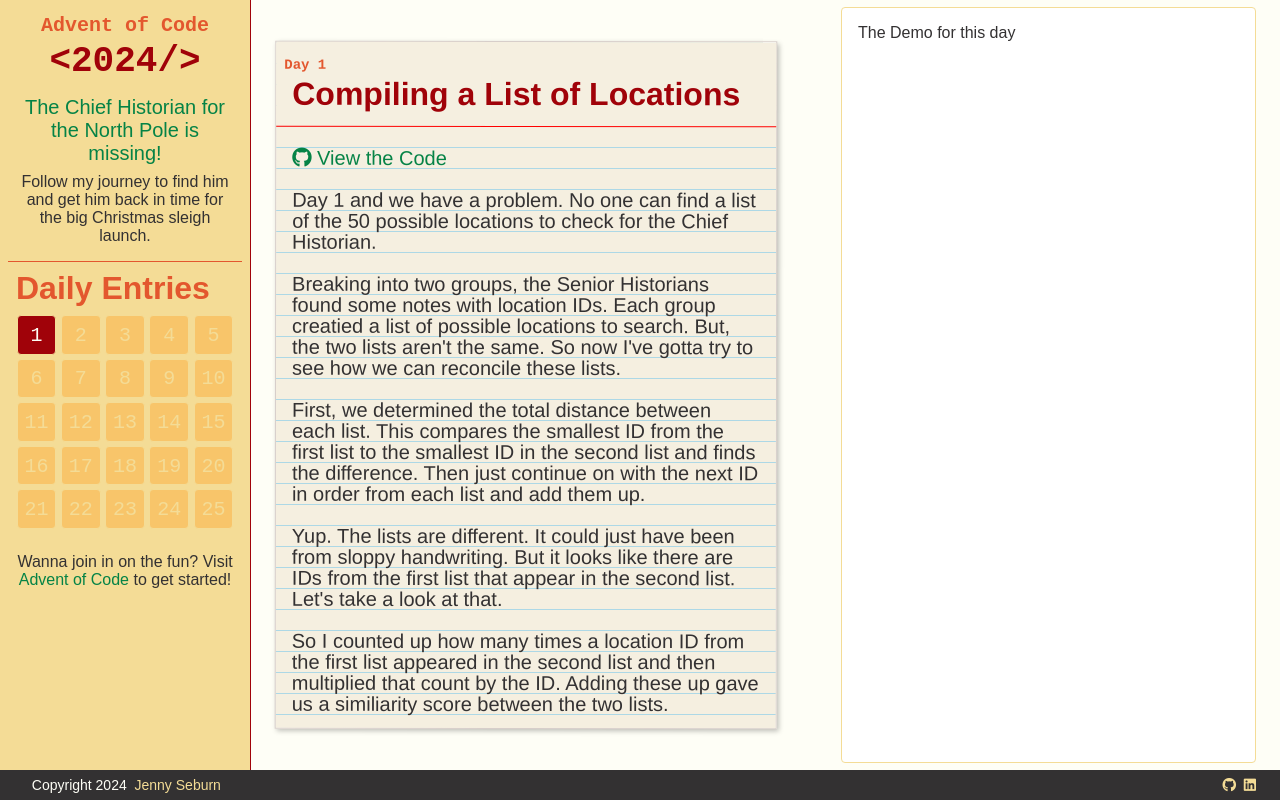
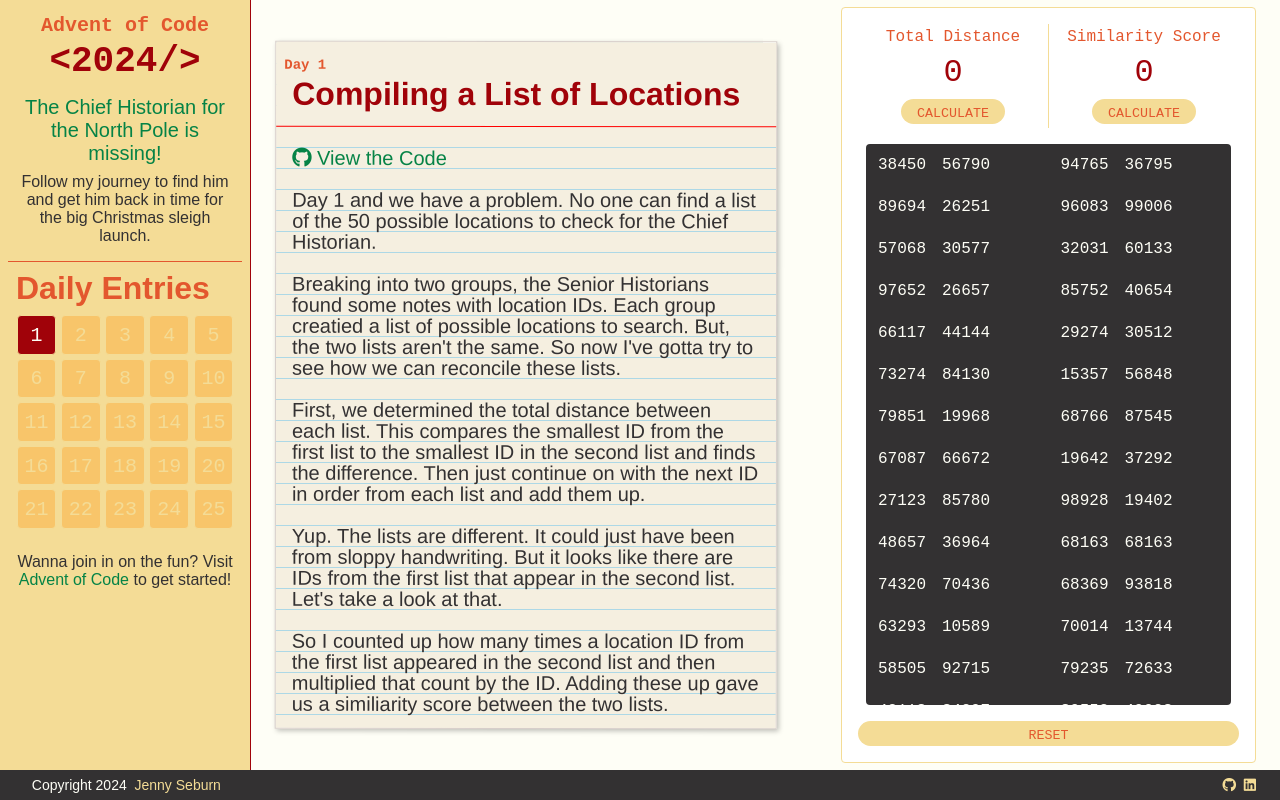
Before and after one commit to truburn/aoc2024, a React (Vite) app: page /entry/1 in a window 1280 px wide. Built offline with nearby package versions, Linux system fonts and the light colour scheme; some icons are missing; a web font is replaced by a local one.

Commit message:
finish out day 1

```diff
--- a/src/entries/day1/Demo.tsx
+++ b/src/entries/day1/Demo.tsx
@@ -1,14 +1,72 @@
-import { useEffect } from "react";
-import { getSimilarityScore, getTotalDistance, useInputData } from "./solution";
+import { cx } from "@emotion/css";
+import {
+  getSimilarityScore,
+  getTotalDistance,
+  useInputData
+} from "@entries/day1/solution";
+import { useEntryClasses } from "@entries/entryClasses";
+import { useState } from "react";
 
 export default function Demo() {
+  const classes = useEntryClasses();
   const inputData = useInputData();
+  const [lines, setLines] = useState<Array<number[]>>(inputData.display);
+  const [totalDistance, setTotalDistance] = useState<number>(0);
+  const [similarityScore, setSimilarityScore] = useState<number>(0);
 
-  useEffect(() => {
-    const totalDistance = getTotalDistance(inputData);
-    const similarityScore = getSimilarityScore(inputData);
-    console.log({ inputData, totalDistance, similarityScore });
-  }, [inputData]);
+  const handleGetTotalDistance = () => {
+    const distance = getTotalDistance(inputData);
+    setTotalDistance(distance.total);
+    setLines(distance.display);
+  };
 
-  return <div>The Demo for this day</div>;
+  const handleGetSimilarityScore = () => {
+    const score = getSimilarityScore(inputData);
+    setSimilarityScore(score.total);
+    setLines(score.display);
+  };
+
+  const handleReset = () => {
+    setTotalDistance(0);
+    setSimilarityScore(0);
+    setLines(inputData.display);
+  };
+
+  return (
+    <>
+      <div className={classes.actions}>
+        <div>
+          <p className={classes.actionTitle}>Total Distance</p>
+          <p className={classes.actionResult}>{totalDistance}</p>
+          <button className={classes.button} onClick={handleGetTotalDistance}>
+            Calculate
+          </button>
+        </div>
+        <div>
+          <p className={classes.actionTitle}>Similarity Score</p>
+          <p className={classes.actionResult}>{similarityScore}</p>
+          <button className={classes.button} onClick={handleGetSimilarityScore}>
+            Calculate
+          </button>
+        </div>
+      </div>
+      <div className={classes.output}>
+        <ul className={classes.outputList}>
+          {lines.map((line, idx) => (
+            <li key={idx} className={classes.outputListItem}>
+              {line.map((val, vIdx) => (
+                <span key={vIdx}>{val}</span>
+              ))}
+            </li>
+          ))}
+        </ul>
+      </div>
+      <button
+        className={cx(classes.button, classes.reset)}
+        onClick={handleReset}
+      >
+        Reset
+      </button>
+    </>
+  );
 }
--- a/src/entries/day1/solution.ts
+++ b/src/entries/day1/solution.ts
@@ -1,8 +1,9 @@
-import inputData from "./input";
+import inputData from "@entries/day1/input";
 
 export interface InputData {
   list1: number[];
   list2: number[];
+  display: Array<number[]>;
 }
 
 /****************************************************
@@ -17,17 +18,19 @@ export interface InputData {
  * converted into numbers and then placed into new arrays for each list. The
  * individual lists are then returned for further processing.
  */
-export function useInputData(): InputData {
+export function useInputData(rawData: string = inputData): InputData {
   const list1: number[] = [];
   const list2: number[] = [];
+  const display: Array<number[]> = [];
 
-  inputData.split("\n").forEach((line) => {
+  rawData.split("\n").forEach((line) => {
     const [val1, val2] = line.split(/\s+/).map((val) => parseInt(val));
     list1.push(val1);
     list2.push(val2);
+    display.push([val1, val2]);
   });
 
-  return { list1, list2 };
+  return { list1, list2, display };
 }
 
 /*******************************************************************************
@@ -45,16 +48,23 @@ export function useInputData(): InputData {
 export function getTotalDistance({ list1, list2 }: InputData) {
   const sortedList1 = list1.sort();
   const sortedList2 = list2.sort();
+  const display: Array<number[]> = [];
 
   const distances = sortedList1.map((val1, idx) => {
     const val2 = sortedList2[idx];
-    if (val1 > val2) return val1 - val2;
-    return val2 - val1;
+    let distance = 0;
+    if (val1 > val2) {
+      distance = val1 - val2;
+    } else {
+      distance = val2 - val1;
+    }
+    display.push([val1, val2, distance]);
+    return distance;
   });
 
   const total = distances.reduce((prev, curr) => prev + curr);
 
-  return { sortedList1, sortedList2, distances, total };
+  return { total, display };
 }
 
 /*******************************************************************************
@@ -69,13 +79,23 @@ export function getTotalDistance({ list1, list2 }: InputData) {
  ******************************************************************************/
 export function getSimilarityScore({ list1, list2 }: InputData) {
   const similarities: number[] = [];
+  const display: Array<number[]> = [];
 
   list1.forEach((val) => {
     const count = list2.filter((v) => v === val).length;
     similarities.push(val * count);
+    display.push([val, count]);
+  });
+
+  display.sort((a, b) => {
+    const valA = a[1];
+    const valB = b[1];
+    if (valA > valB) return -1;
+    if (valA < valB) return 1;
+    return 0;
   });
 
   const total = similarities.reduce((prev, curr) => prev + curr);
 
-  return { total };
+  return { total, display };
 }
--- a/src/entries/entryClasses.ts
+++ b/src/entries/entryClasses.ts
@@ -1,17 +1,126 @@
 import { css } from "@emotion/css";
 import { useTheme } from "@emotion/react";
-import { borderMixin, paddingMixin } from "@styles/mixins";
+import { borderMixin, marginMixin, paddingMixin } from "@styles/mixins";
 
 export function useEntryClasses() {
   const theme = useTheme();
 
   const demo = css({
     flex: 1,
+    display: "flex",
+    flexDirection: "column",
+    alignItems: "stretch",
+    justifyContent: "space-between",
+    gap: 8,
     height: "100%",
     background: "white",
     ...borderMixin(theme.border),
     ...paddingMixin(16),
+    overflow: "hidden",
   });
 
-  return { demo };
+  const actions = css({
+    display: "flex",
+    flexDirection: "row",
+    alignItems: "stretch",
+    justifyContent: "space-between",
+    "& > div": {
+      flex: 1,
+      display: "flex",
+      flexDirection: "column",
+      alignItems: "center",
+      justifyContent: "center",
+      gap: 8,
+      ...paddingMixin(4),
+      ...borderMixin({
+        color: theme.color.muted,
+        width: { right: 1 },
+      }),
+      "&:last-child": {
+        border: "none",
+      },
+    },
+  });
+
+  const button = css({
+    ...borderMixin({ radius: 16 }),
+    flex: 1,
+    fontFamily: theme.font.monospace.family,
+    lineHeight: 1,
+    textTransform: "uppercase",
+    ...paddingMixin({ top: 8, bottom: 4, horizontal: 16 }),
+    cursor: "pointer",
+    background: theme.color.muted,
+    color: theme.color.secondary,
+    transition: "ease all 0.5s",
+    "&:hover": {
+      background: theme.color.secondary,
+      color: theme.color.bg,
+    },
+  });
+
+  const actionTitle = css({
+    ...marginMixin(),
+    fontFamily: theme.font.monospace.family,
+    fontSize: theme.font.monospace.size.regular,
+    color: theme.color.secondary,
+  });
+
+  const actionResult = css({
+    ...marginMixin(),
+    fontFamily: theme.font.monospace.family,
+    fontSize: theme.font.monospace.size.xlarge,
+    color: theme.color.primary,
+  });
+
+  const output = css({
+    flex: 1,
+    ...marginMixin(8),
+    ...paddingMixin(8),
+    ...borderMixin({
+      radius: 4,
+    }),
+    background: theme.color.fg,
+    color: theme.color.bg,
+    overflow: "auto",
+  });
+
+  const outputList = css({
+    ...marginMixin(),
+    ...paddingMixin(),
+    display: "flex",
+    flexDirection: "row",
+    flexWrap: "wrap",
+    alignItems: "stretch",
+    justifyContent: "flex-start",
+    gap: 16,
+    listStyle: "none",
+  });
+
+  const outputListItem = css({
+    flex: 1,
+    display: "flex",
+    flexDirection: "row",
+    gap: 16,
+    ...paddingMixin(4),
+    fontFamily: theme.font.monospace.family,
+    minWidth: 150,
+  });
+
+  const reset = css({
+    width: "100%",
+    flex: "none",
+  });
+
+  return {
+    demo,
+    actions,
+    button,
+    actionTitle,
+    actionResult,
+    output,
+    outputList,
+    outputListItem,
+    reset,
+  };
 }
```
Also changed, not shown: vitest.workspace.ts (deleted, +0 -26 lines), 1 other file (tests, documents, lock files or other folders).
